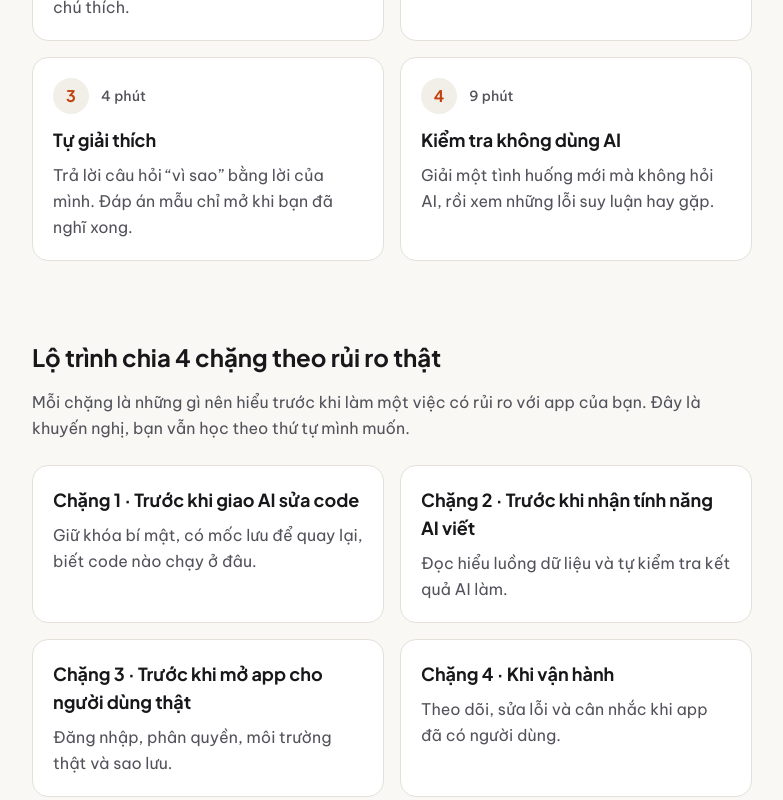
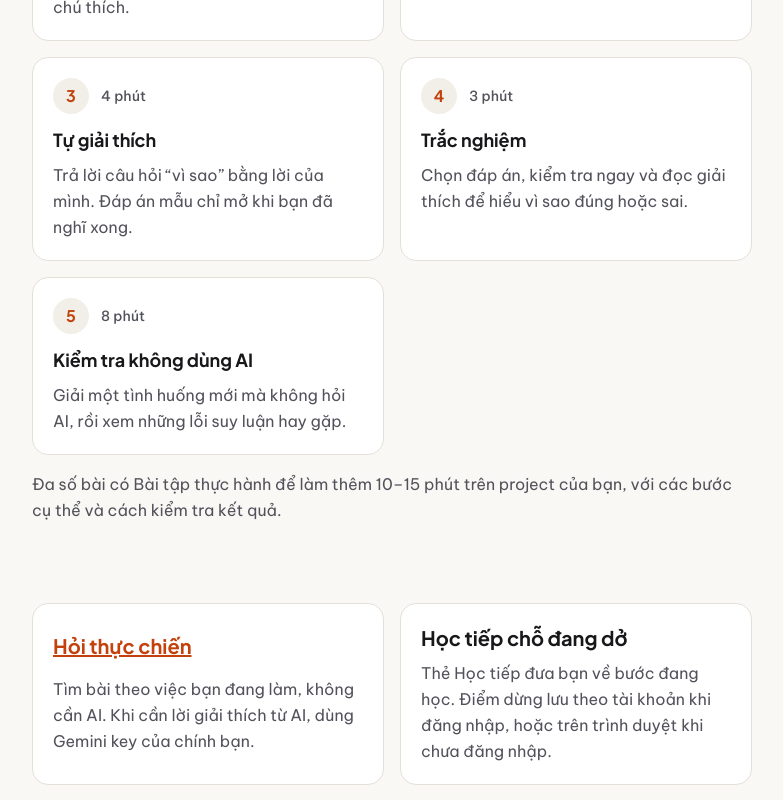
Before and after one commit to imcodingdev/imcoding, a Next.js app: page / in a window 1280 px wide. Shown: the part 940-1740 px from the top of the page, without its empty margins (248-1031 px from the left). Built offline with nearby package versions, Linux system fonts and the light colour scheme; no server answers.

Commit message:
Cập nhật trang chủ và giới thiệu lộ trình 45 bài

```diff
--- a/src/app/page.tsx
+++ b/src/app/page.tsx
@@ -10,7 +10,8 @@ const steps = [
   { title: "Nhắc lại, đoán trước, xem ví dụ", minutes: 10, body: "Nhớ lại bài trước, tự đoán cách xử lý một sự cố ngắn, rồi xem ví dụ code có chú thích." },
   { title: "Tìm trong code của bạn", minutes: 7, body: "Mở project của chính bạn và tìm chỗ khái niệm đó xuất hiện thật." },
   { title: "Tự giải thích", minutes: 4, body: "Trả lời câu hỏi “vì sao” bằng lời của mình. Đáp án mẫu chỉ mở khi bạn đã nghĩ xong." },
-  { title: "Kiểm tra không dùng AI", minutes: 9, body: "Giải một tình huống mới mà không hỏi AI, rồi xem những lỗi suy luận hay gặp." },
+  { title: "Trắc nghiệm", minutes: 3, body: "Chọn đáp án, kiểm tra ngay và đọc giải thích để hiểu vì sao đúng hoặc sai." },
+  { title: "Kiểm tra không dùng AI", minutes: 8, body: "Giải một tình huống mới mà không hỏi AI, rồi xem những lỗi suy luận hay gặp." },
 ];
 
 const focus =
@@ -73,6 +74,22 @@ export default function Home() {
             </li>
           ))}
         </ol>
+        <p className="mt-4 text-base leading-relaxed text-ink-muted">
+          Đa số bài có Bài tập thực hành để làm thêm 10–15 phút trên project của bạn, với các bước cụ thể và cách kiểm tra kết quả.
+        </p>
+      </section>
+
+      <section className="mt-14 grid gap-4 md:mt-20 md:grid-cols-2" aria-label="Hỗ trợ khi học">
+        <div className="min-w-0 rounded-2xl border border-line bg-surface p-5">
+          <h2 className="font-display text-xl font-bold text-ink">
+            <Link href="/hoi" className={`inline-flex min-h-[44px] items-center text-accent underline ${focus}`}>Hỏi thực chiến</Link>
+          </h2>
+          <p className="mt-2 leading-relaxed text-ink-muted">Tìm bài theo việc bạn đang làm, không cần AI. Khi cần lời giải thích từ AI, dùng Gemini key của chính bạn.</p>
+        </div>
+        <div className="min-w-0 rounded-2xl border border-line bg-surface p-5">
+          <h2 className="font-display text-xl font-bold text-ink">Học tiếp chỗ đang dở</h2>
+          <p className="mt-2 leading-relaxed text-ink-muted">Thẻ Học tiếp đưa bạn về bước đang học. Điểm dừng lưu theo tài khoản khi đăng nhập, hoặc trên trình duyệt khi chưa đăng nhập.</p>
+        </div>
       </section>
 
       <section className="mt-14 md:mt-20" aria-labelledby="stages-heading">
```
Also changed, not shown: 2 other files (tests, documents, lock files or other folders).
